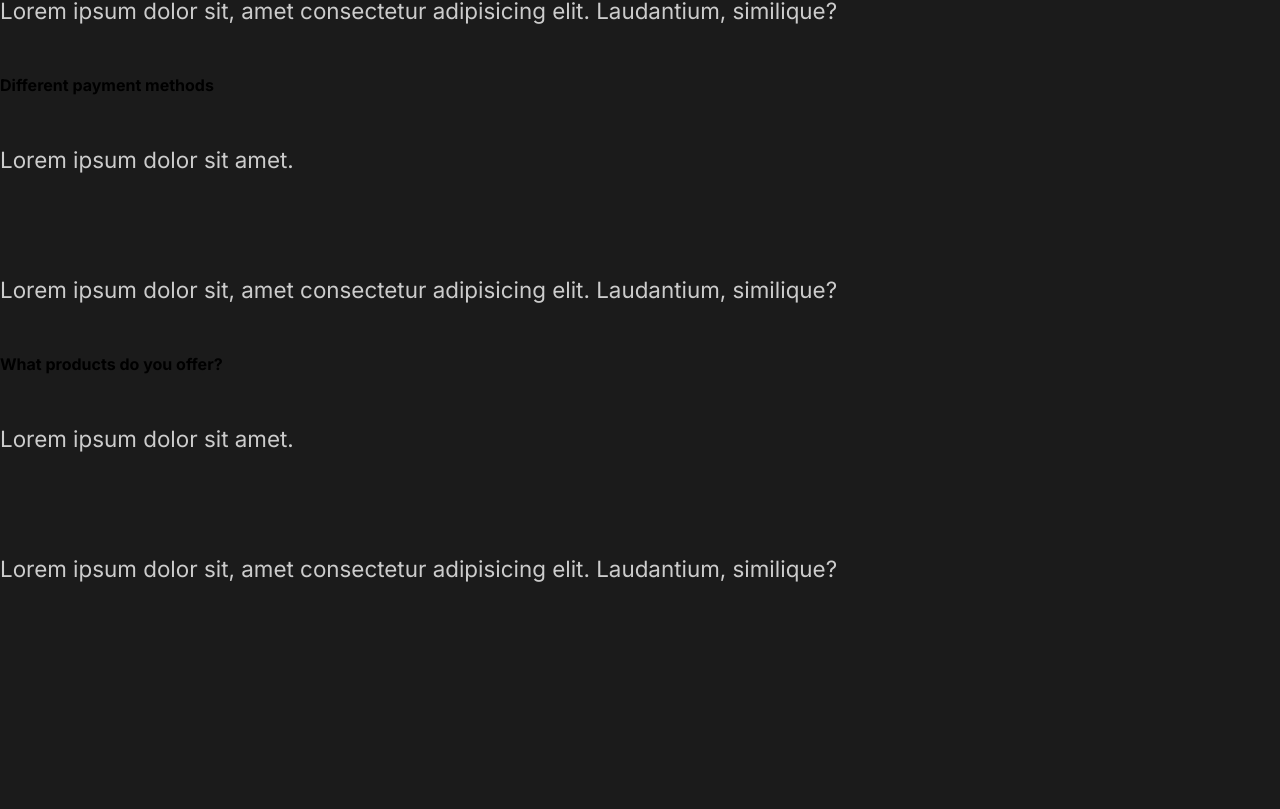
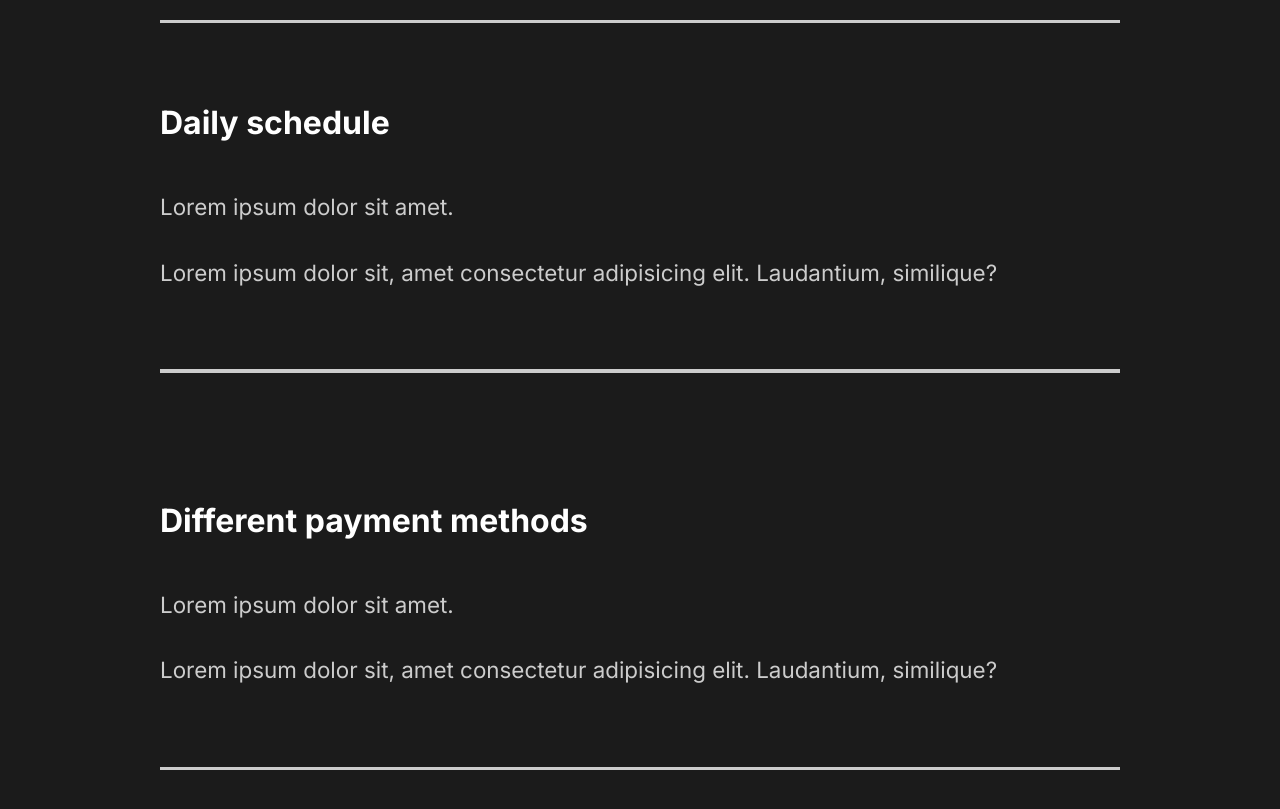
Before and after one commit to SpeghettCode/react-course-capture, a React (Create React App) app: page / in a window 1280 px wide. Shown: the part 2631-3440 px from the top of the page. Before the commit the page ends 3265 px from the top, so only its background shows below. Built offline with nearby package versions, Linux system fonts and the light colour scheme.

Commit message:
7. Faq Styling

```diff
--- a/src/component/FaqSection.js
+++ b/src/component/FaqSection.js
@@ -1,8 +1,11 @@
 import react from "react";
+// styles
+import styled from 'styled-components';
+import {About} from '../styles';
 
 const FaqSection = () => {
     return (
-        <div className="faq">
+        <Faq>
             <h2>Any questions? <span>FAQ</span></h2>
             <div className="question">
                 <h4>How do i start?</h4>
@@ -10,12 +13,14 @@
                     <p>Lorem ipsum dolor sit amet.</p>
                     <p>Lorem ipsum dolor sit, amet consectetur adipisicing elit. Laudantium, similique?</p>
                 </div>
+                <div className="faq-line"></div>
                 <div className="question">
                 <h4>Daily schedule</h4>
                 <div className="answer-div">
                     <p>Lorem ipsum dolor sit amet.</p>
                     <p>Lorem ipsum dolor sit, amet consectetur adipisicing elit. Laudantium, similique?</p>
                 </div>
+                <div className="faq-line"></div>
             </div>
             <div className="question">
                 <h4>Different payment methods</h4>
@@ -23,6 +28,7 @@
                     <p>Lorem ipsum dolor sit amet.</p>
                     <p>Lorem ipsum dolor sit, amet consectetur adipisicing elit. Laudantium, similique?</p>
                 </div>
+                <div className="faq-line"></div>
             </div>
             <div className="question">
                 <h4>What products do you offer?</h4>
@@ -30,10 +36,45 @@
                     <p>Lorem ipsum dolor sit amet.</p>
                     <p>Lorem ipsum dolor sit, amet consectetur adipisicing elit. Laudantium, similique?</p>
                 </div>
+                <div className="faq-line"></div>
             </div>
             </div>
-        </div>
+        </Faq>
     );
 }
 
+// styled components
+const Faq = styled(About)`
+    display: block;
+
+    span {
+        display: block;
+    }
+
+    h2 {
+        padding-bottom: 2rem;
+        font-weight: lighter;
+    }
+
+    .faq-line {
+        background: #ccc;
+        height: 0.2rem;
+        margin: 2rem 0rem;
+        width: 100%;
+    }
+
+    .question {
+        padding: 3rem 0rem;
+        cursor: pointer;
+    }
+
+    .answer-div {
+        padding: 2rem 0rem;
+
+        p {
+            padding: 1rem 0rem;
+        }
+    }
+`;
+
 export default FaqSection;
--- a/src/component/GlobalStyle.js
+++ b/src/component/GlobalStyle.js
@@ -38,6 +38,7 @@
 
     h4 {
         font-weight: bold;
+        font-size: 2rem;
     }
 
     a {
```
